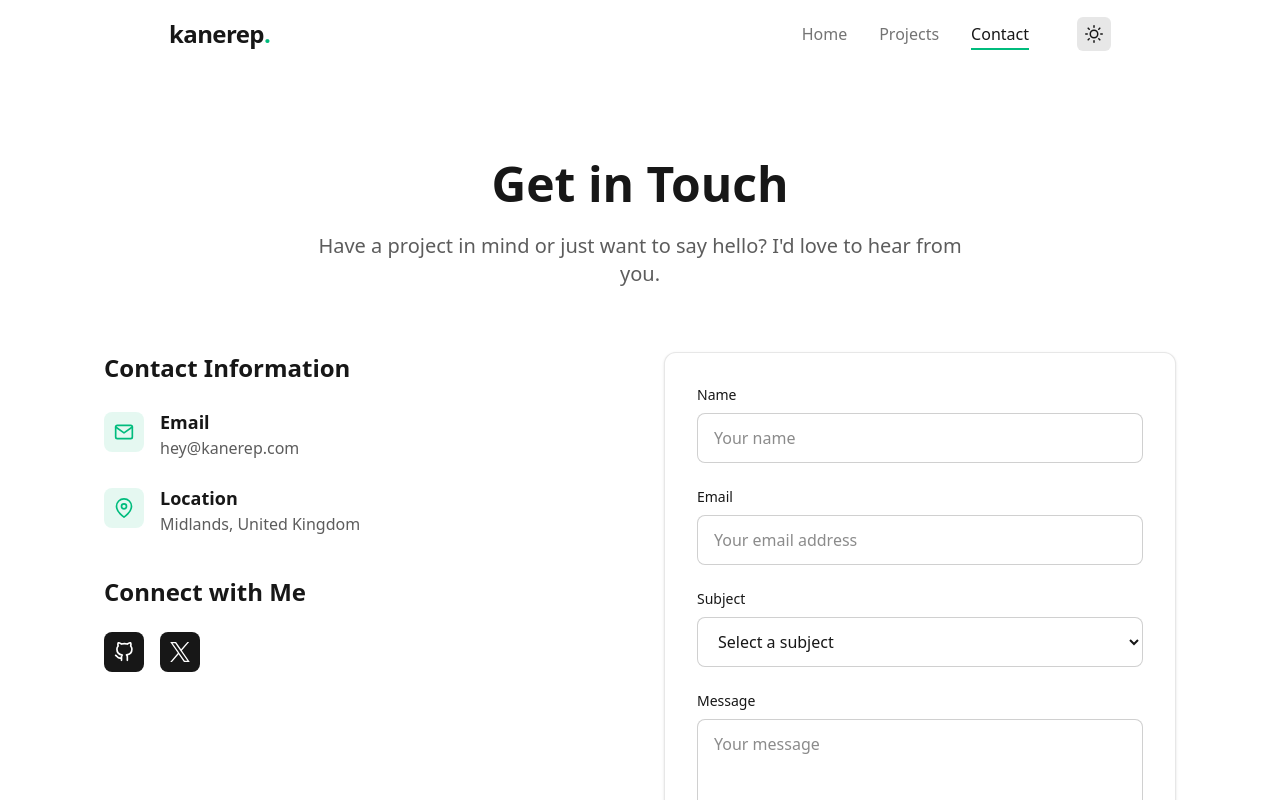
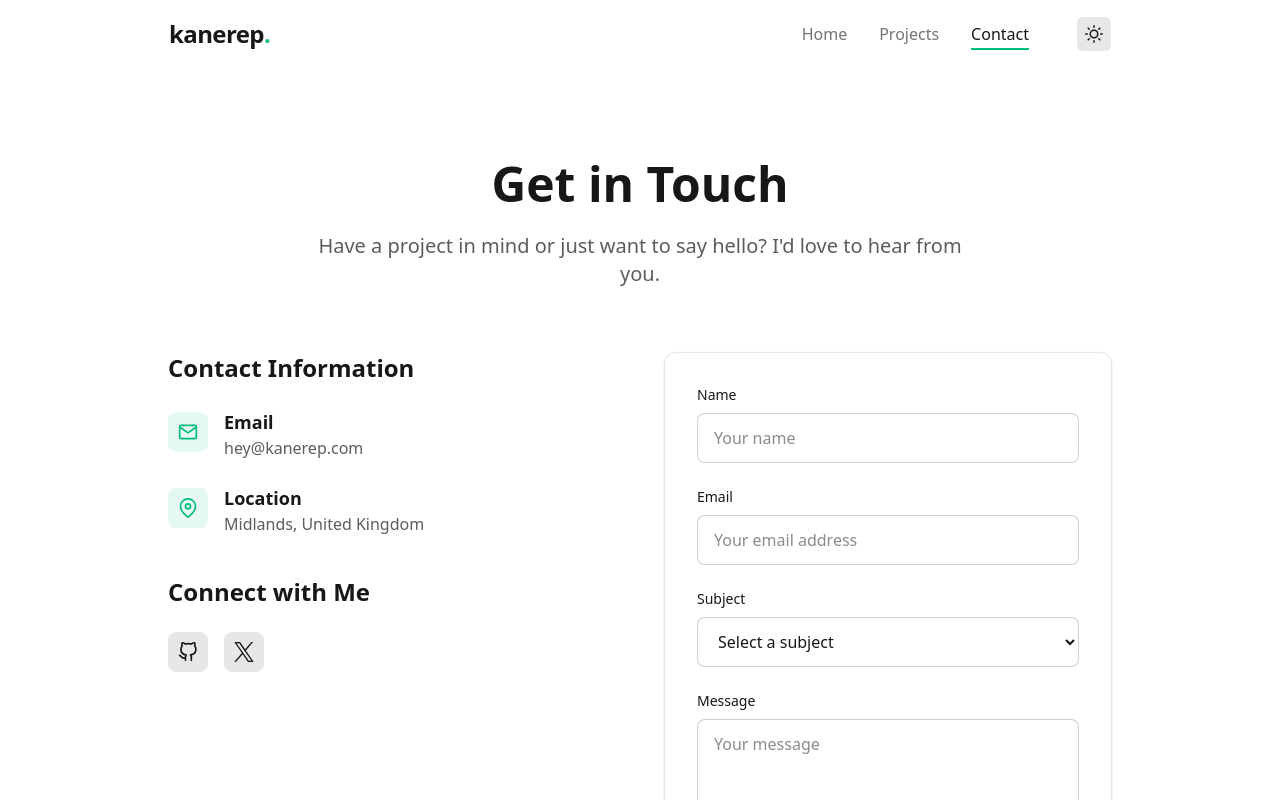
Before and after one commit to kanerep/personal-portfolio, a Next.js app: page /contact in a window 1280 px wide. Shown: the top 800 px of the page. Built offline with nearby package versions, Linux system fonts and the light colour scheme.

Commit message:
style: change color social buttons

```diff
--- a/src/app/contact/page.tsx
+++ b/src/app/contact/page.tsx
@@ -62,7 +62,7 @@ export default function Contact() {
 
   return (
     <PageTransition>
-      <div className="max-w-6xl mx-auto px-6 md:px-10">
+      <div className="max-w-5xl mx-auto px-6 md:px-10">
         <section className="py-12 md:py-16">
           <motion.div
             initial={{ opacity: 0, y: 20 }}
@@ -163,7 +163,7 @@ export default function Contact() {
                     href="https://github.com/kanerep"
                     target="_blank"
                     rel="noopener noreferrer"
-                    className="w-10 h-10 flex items-center justify-center rounded-lg bg-foreground text-background hover:bg-foreground/90 transition-colors"
+                    className="w-10 h-10 flex items-center justify-center rounded-lg bg-foreground/10 text-foreground hover:bg-foreground/15 transition-colors"
                     aria-label="GitHub"
                   >
                     <svg
@@ -184,7 +184,7 @@ export default function Contact() {
                     href="https://twitter.com/_kanerep"
                     target="_blank"
                     rel="noopener noreferrer"
-                    className="w-10 h-10 flex items-center justify-center rounded-lg bg-foreground text-background hover:bg-foreground/90 transition-colors"
+                    className="w-10 h-10 flex items-center justify-center rounded-lg bg-foreground/10 text-foreground hover:bg-foreground/15 transition-colors"
                     aria-label="Twitter/X"
                   >
                     <svg
```
